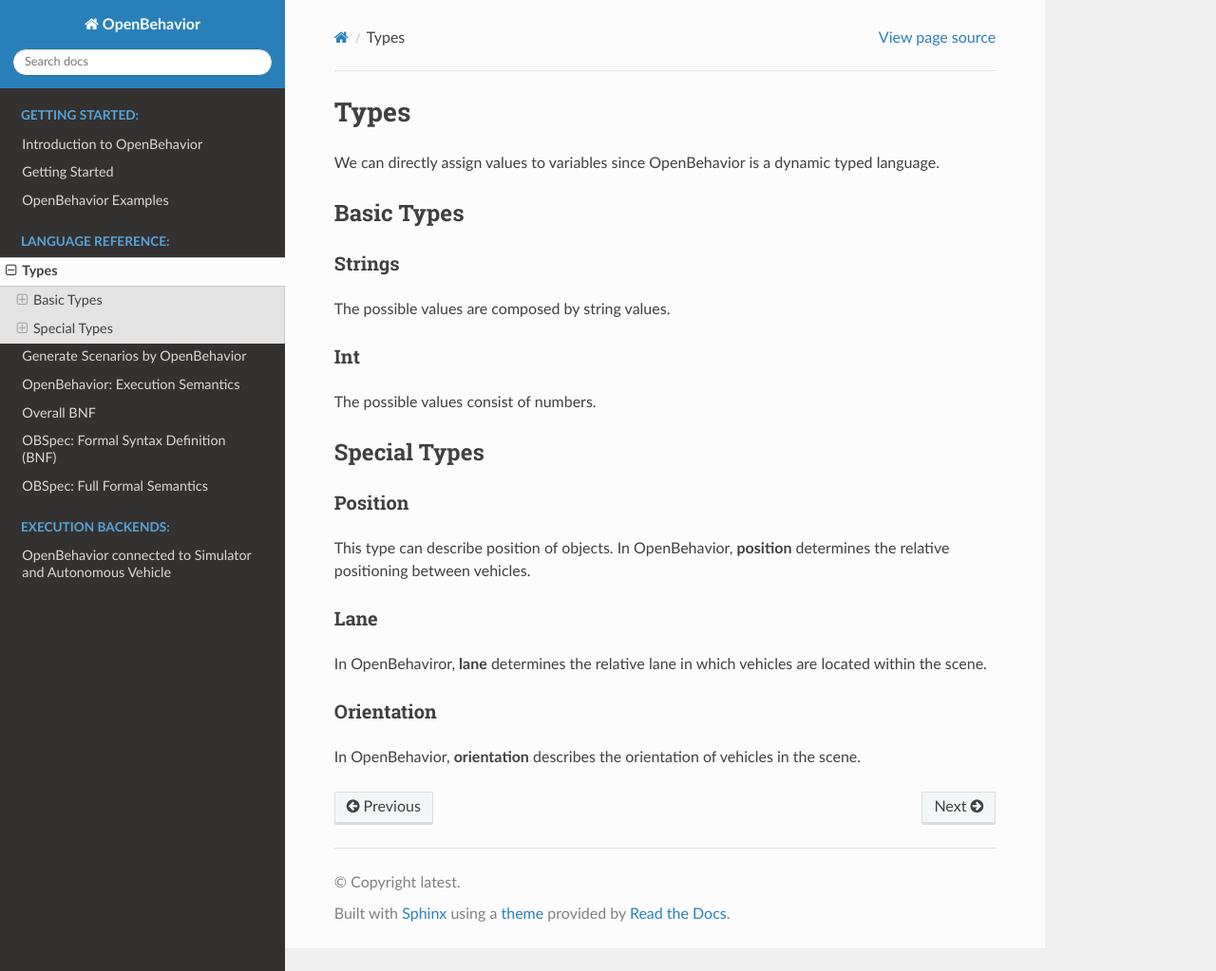
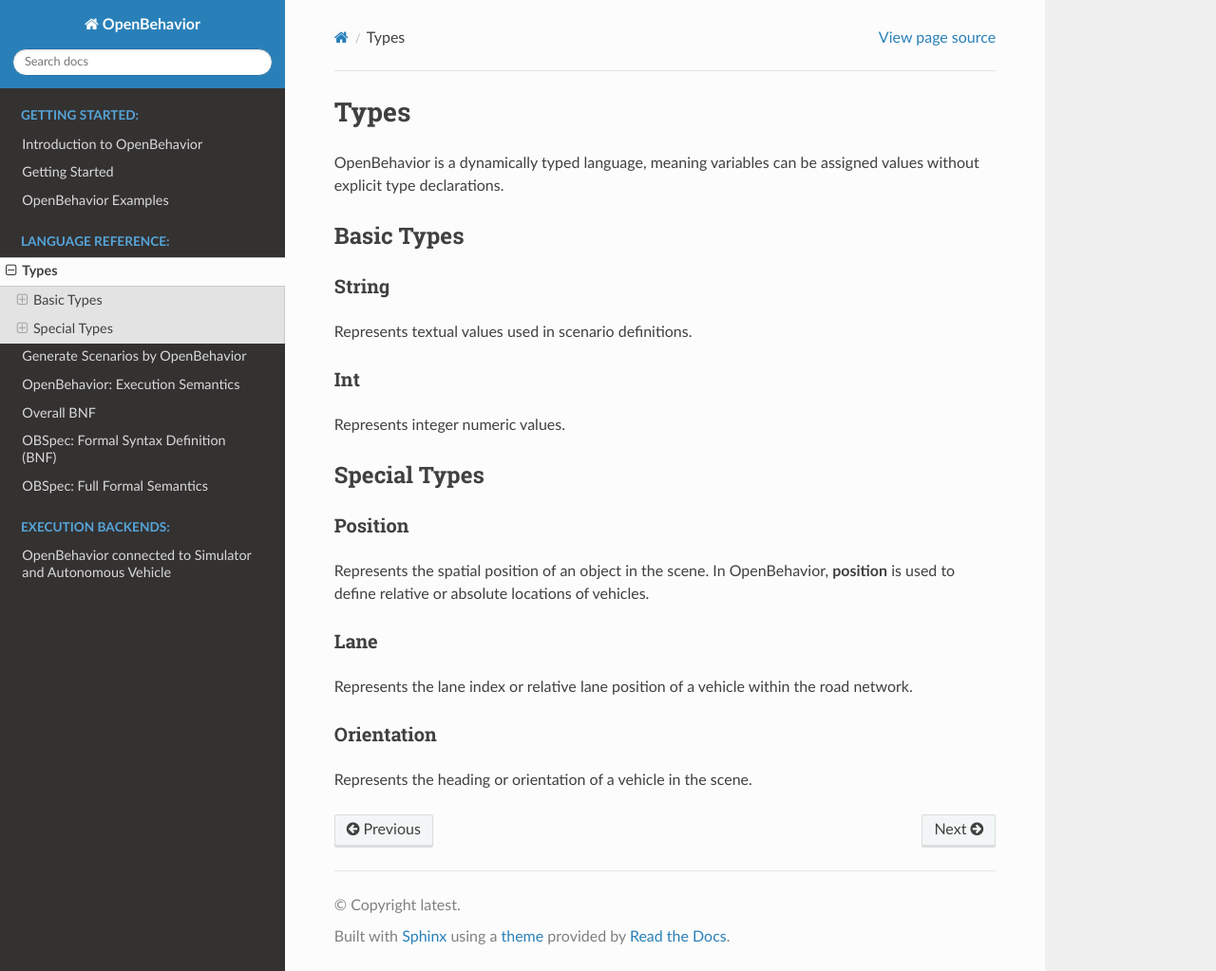
Before and after one commit to Sunshinesheep/OpenBehavior-doc, a Sphinx documentation site: the page built from docs/source/Types.md, in a window 1280 px wide and 1023 px high. Shown: the whole window at 95% size. Built offline with Sphinx 7.4.7 and the Read the Docs theme 3.1.0, drawn with Linux system fonts in a browser that asks for light colours.

Commit message:
Update Types.md

```diff
--- a/docs/source/Types.md
+++ b/docs/source/Types.md
@@ -1,27 +1,27 @@
 # Types
 
-We can directly assign values to variables since OpenBehavior is a dynamic typed language.
+OpenBehavior is a dynamically typed language, meaning variables can be assigned values without explicit type declarations.
 
 ## Basic Types
 
-### Strings
+### String
 
-The possible values are composed by string values.
+Represents textual values used in scenario definitions.
 
 ### Int
 
-The possible values consist of numbers.
+Represents integer numeric values.
 
 ## Special Types
 
 ### Position
 
-This type can describe position of objects. In OpenBehavior, **position** determines the relative positioning between vehicles.
+Represents the spatial position of an object in the scene. In OpenBehavior, **position** is used to define relative or absolute locations of vehicles.
 
 ### Lane
 
-In OpenBehaviror, **lane** determines the relative lane in which vehicles are located within the scene.
+Represents the lane index or relative lane position of a vehicle within the road network.
 
 ### Orientation
 
-In OpenBehavior, **orientation** describes the orientation of vehicles in the scene.
+Represents the heading or orientation of a vehicle in the scene.
```
